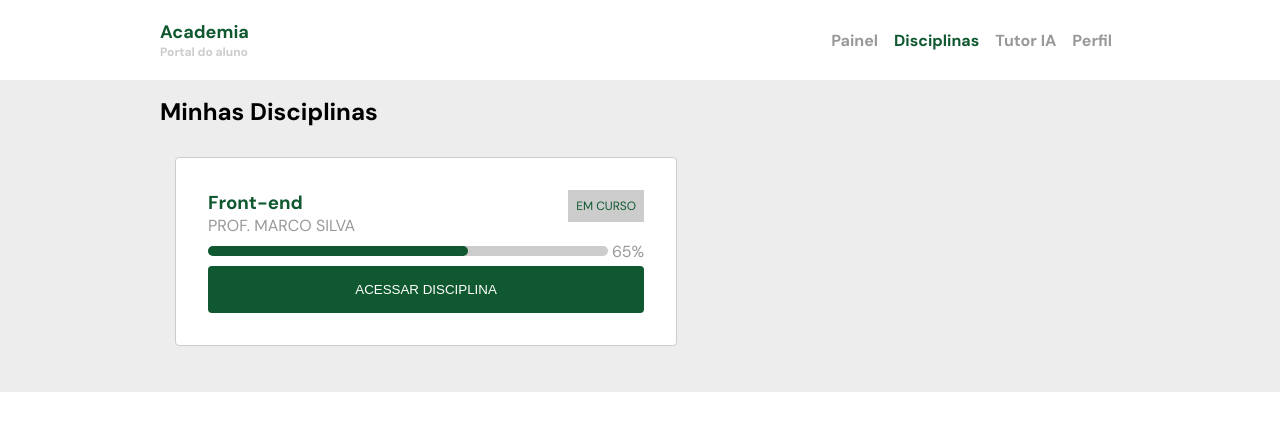
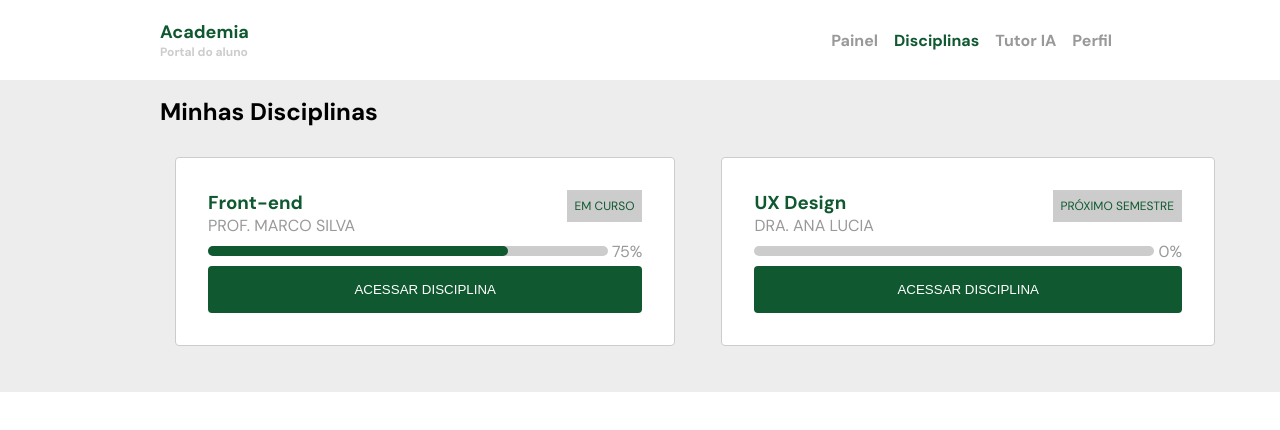
Before and after one commit to LaurenceFluciano/portal_aluno_frontend, a React (Vite) app: page /disciplina in a window 1280 px wide. Shown: the top 430 px of the page. Built offline with nearby package versions, Linux system fonts and the light colour scheme; a web font is replaced by a local one.

Commit message:
adicionar busca de dados na pagina de disciplina

```diff
--- a/src/app/pages/dashboard/Discipline.jsx
+++ b/src/app/pages/dashboard/Discipline.jsx
@@ -1,11 +1,45 @@
+import { useEffect, useState } from "react";
 import { DisciplineCard } from "../../../components/DisciplineCard/DisciplineCard";
 
 export default function Discipline() {
+    const [disciplinas, setDisciplinas] = useState([])
+    const [erro, setErro] = useState(false)
+
+
+    useEffect(() => {
+        async function loadData() {
+            try {
+                const response = await fetch("../../../mock/discipline.json");
+
+                if (!response.ok) {
+                    setError(true);
+                    return;
+                }
+
+                const data = await response.json();
+                setDisciplinas(data.response);
+            } catch (error) {
+                setError(true);
+            }
+        }
+
+        loadData();
+    })
+
     return (
         <div className="dashboard__container">
             <h2>Minhas Disciplinas</h2>
             <div className="grid sd:col--2 md:col--3 gap--16">
-                <DisciplineCard />
+                {erro && <div>Ocorreu um erro ao buscar os dados</div>}
+                {disciplinas.length > 0 && disciplinas.map((value, index) => (
+                    <DisciplineCard
+                        key={index}
+                        subject={value.subject}
+                        status={value.status}
+                        professor={value.professor}
+                        progress={value.progress}
+                    />
+                ))}
             </div>
         </div>
     )
```
